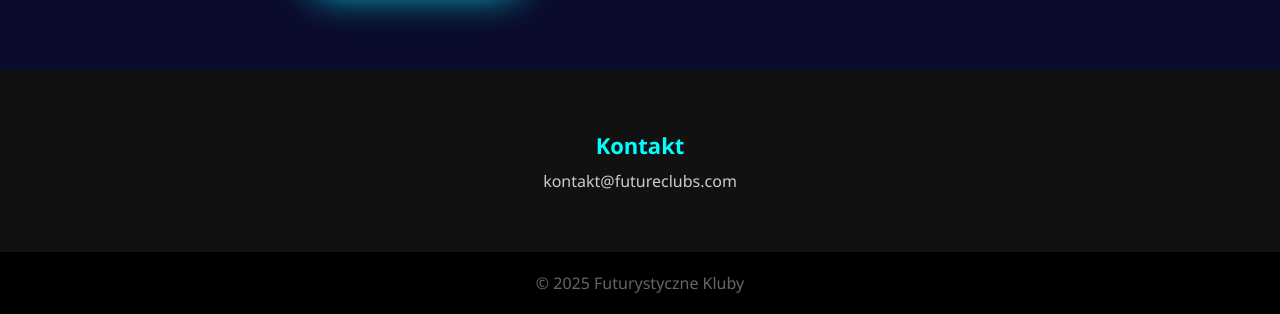
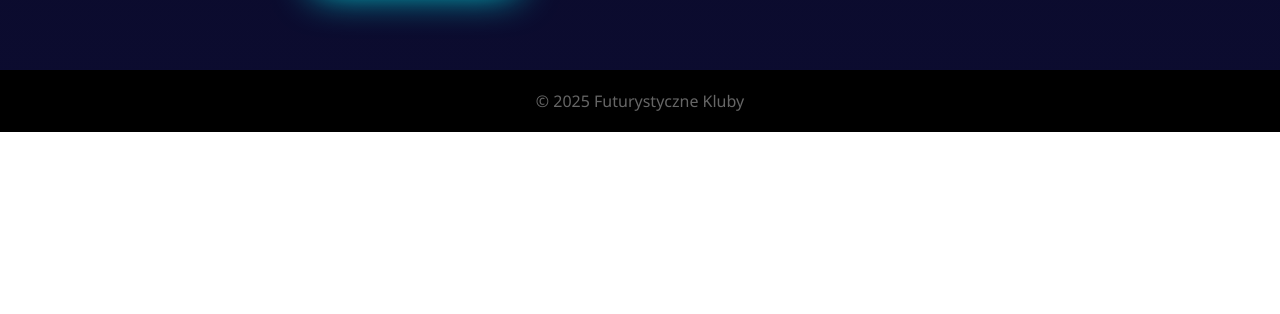
Before and after one commit to PawelPlew/Projekt-Klub, a plain HTML site: page Projekt_Klub/index/index.html in a window 1280 px wide. Shown: the part 1360-1674 px from the top of the page. After the commit the page ends 1492 px from the top, so only its background shows below. Drawn offline with Linux system fonts and the light colour scheme.

Commit message:
Update index.html

```diff
--- a/Projekt_Klub/index/index.html
+++ b/Projekt_Klub/index/index.html
@@ -52,10 +52,6 @@
       </div>
     </section>
 
-    <section class="contact">
-      <h3>Kontakt</h3>
-      <p>kontakt@futureclubs.com</p>
-    </section>
   </main>
 
   <footer>
```
